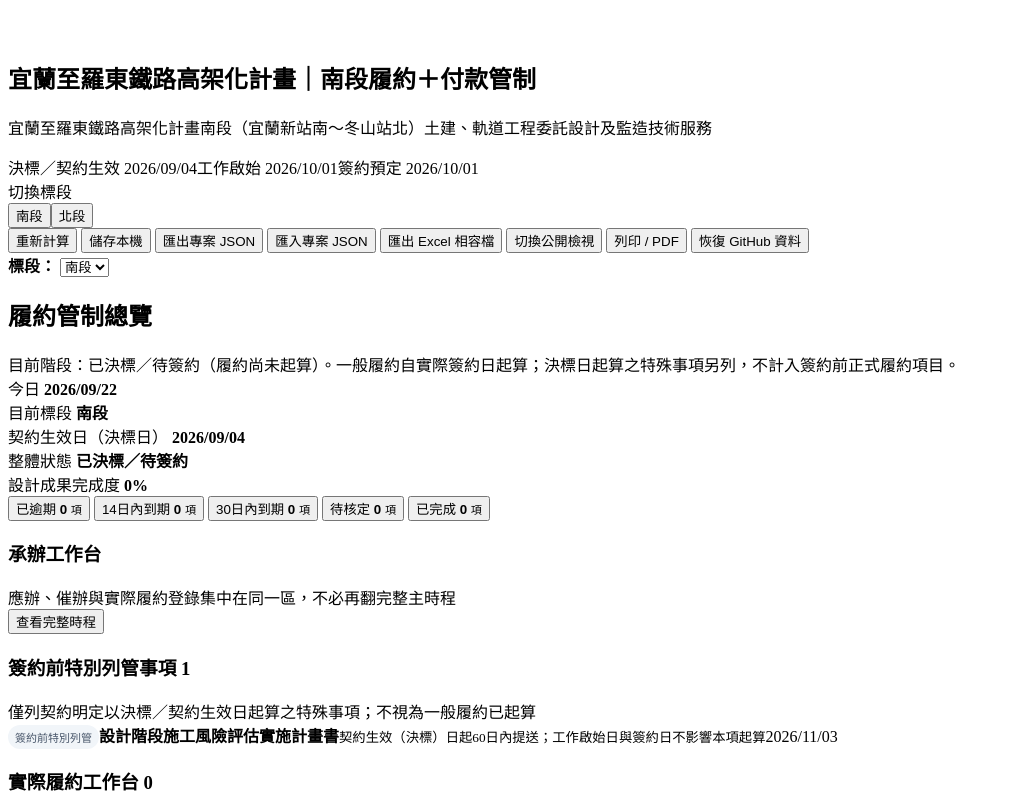
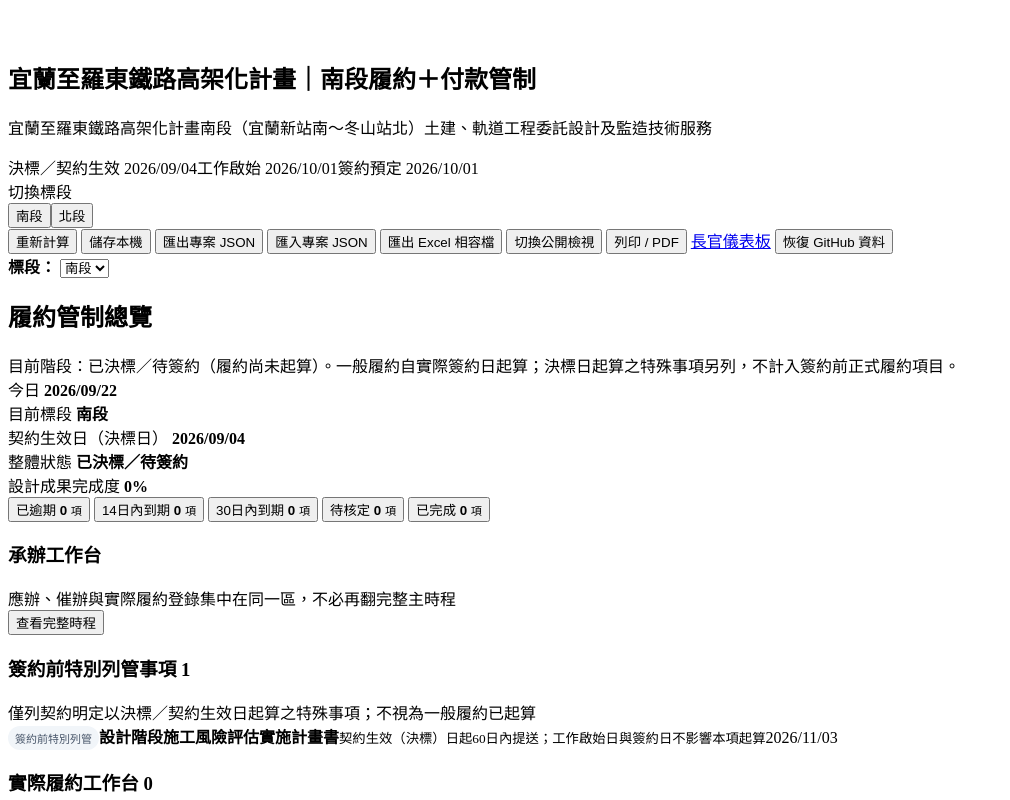
Before and after one commit to rbereo0002-png/yilan-rail-dashboard, a website with bundled scripts: page index.html in a window 1280 px wide. Shown: the top 800 px of the page, without its empty margins (0-1010 px from the left). Built offline with nearby package versions, Linux system fonts and the light colour scheme.

Commit message:
v1.4: link workbench to executive dashboard

```diff
--- a/index.html
+++ b/index.html
@@ -37,6 +37,7 @@
     <button class="btn" data-action="excel">匯出 Excel 相容檔</button>
     <button class="btn" data-action="view">切換公開檢視</button>
     <button class="btn" data-action="print">列印 / PDF</button>
+    <a class="btn" href="dashboard.html">長官儀表板</a>
     <button class="btn warn edit-only" data-action="reset">恢復 GitHub 資料</button>
 
     <div class="project-switch">
```
